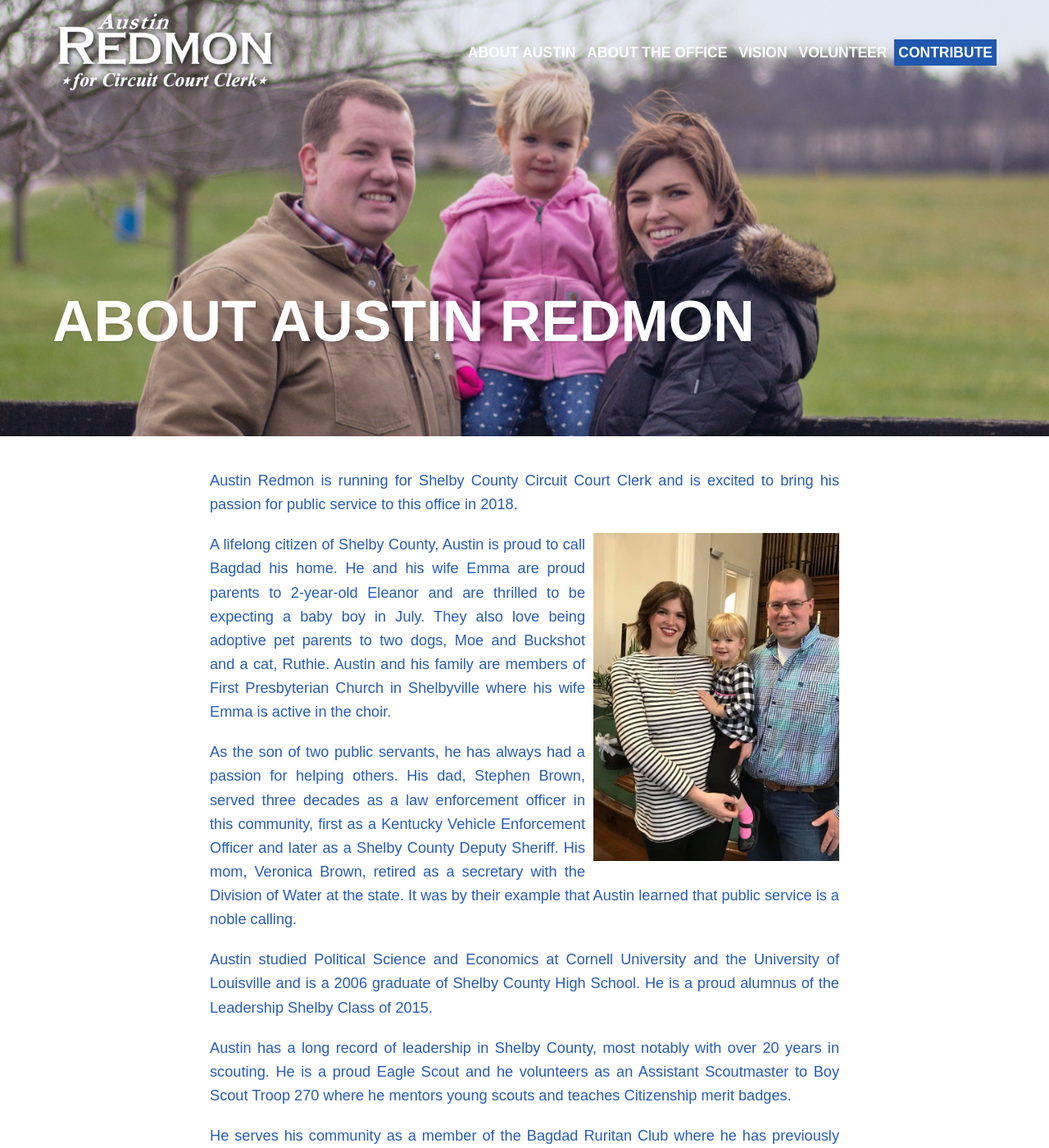
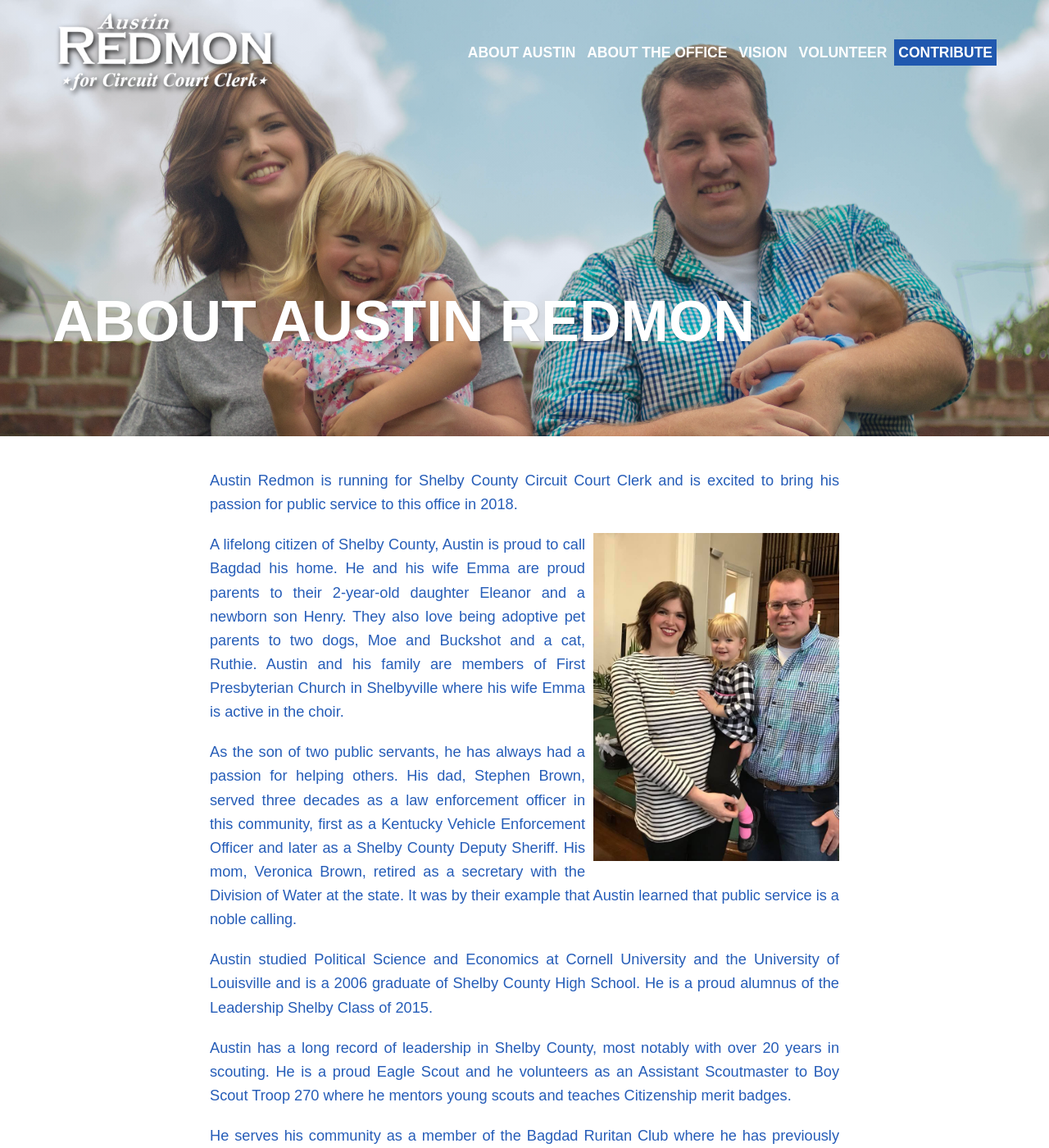
Before and after one commit to claytonbrown1/austinredmon.github.io, a Jekyll site: the page built from aboutaustin.html, in a window 1280 px wide and 1400 px high. Shown: the whole window at 82% size. Built offline with Jekyll 4.4.1, drawn with Linux system fonts in a browser that asks for light colours; nearby versions of some CDN libraries.

Commit message:
updates photos, home page and about bio's

```diff
--- a/aboutaustin.html
+++ b/aboutaustin.html
@@ -9,7 +9,7 @@ title: About Austin - Austin Redmon for Circuit Court Clerk
 <div id="bio-text">
   <p>Austin Redmon is running for Shelby County Circuit Court Clerk and is excited to bring his passion for public service to this office in 2018.</p>
   <img id="bio-img-1" src="/assets/img/redmonfamily2.jpg" alt="">
-  <p>A lifelong citizen of Shelby County, Austin is proud to call Bagdad his home. He and his wife Emma are proud parents to 2-year-old Eleanor and are thrilled to be expecting a baby boy in July. They also love being adoptive pet parents to two dogs, Moe and Buckshot and a cat, Ruthie.  Austin and his family are members of First Presbyterian Church in Shelbyville where his wife Emma is active in the choir.</p>
+  <p>A lifelong citizen of Shelby County, Austin is proud to call Bagdad his home. He and his wife Emma are proud parents to their 2-year-old daughter Eleanor and a newborn son Henry. They also love being adoptive pet parents to two dogs, Moe and Buckshot and a cat, Ruthie.  Austin and his family are members of First Presbyterian Church in Shelbyville where his wife Emma is active in the choir.</p>
   <p>As the son of two public servants, he has always had a passion for helping others.  His dad, Stephen Brown, served three decades as a law enforcement officer in this community, first as a Kentucky Vehicle Enforcement Officer and later as a Shelby County Deputy Sheriff.  His mom, Veronica Brown, retired as a secretary with the Division of Water at the state.  It was by their example that Austin learned that public service is a noble calling.</p>
   <p>Austin studied Political Science and Economics at Cornell University and the University of Louisville and is a 2006 graduate of Shelby County High School. He is a proud alumnus of the Leadership Shelby Class of 2015.</p>
   <p>Austin has a long record of leadership in Shelby County, most notably with over 20 years in scouting.  He is a proud Eagle Scout and he volunteers as an Assistant Scoutmaster to Boy Scout Troop 270 where he mentors young scouts and teaches Citizenship merit badges.</p>
--- a/assets/css/2-modules/aboutaustin.sass
+++ b/assets/css/2-modules/aboutaustin.sass
@@ -1,5 +1,5 @@
 .hero-image.bio-image
-  +background-image(linear-gradient(rgba($secondary-blue, 0.1), rgba($secondary-blue, 0.1)), url(/assets/img/redmonfamily.jpg))
+  +background-image(linear-gradient(rgba($secondary-blue, 0.1), rgba($secondary-blue, 0.1)), url(/assets/img/redmonfamily4.jpg))
   background-position: 0 30%
 
   +media($tablet)
--- a/assets/css/main.css
+++ b/assets/css/main.css
@@ -1061,8 +1061,8 @@ footer {
       border-right: 1px solid white; } }
 
 .hero-image.bio-image {
-  background-image: -webkit-linear-gradient(rgba(38, 93, 184, 0.1), rgba(38, 93, 184, 0.1)), url(/assets/img/redmonfamily.jpg);
-  background-image: linear-gradient(rgba(38, 93, 184, 0.1), rgba(38, 93, 184, 0.1)), url(/assets/img/redmonfamily.jpg);
+  background-image: -webkit-linear-gradient(rgba(38, 93, 184, 0.1), rgba(38, 93, 184, 0.1)), url(/assets/img/redmonfamily4.jpg);
+  background-image: linear-gradient(rgba(38, 93, 184, 0.1), rgba(38, 93, 184, 0.1)), url(/assets/img/redmonfamily4.jpg);
   background-position: 0 30%; }
   @media screen and (min-width: 601px) and (max-width: 1067px) {
     .hero-image.bio-image {
```
Also changed, not shown: index.html (+4 -4 lines), assets/img/redmonfamily3.jpg (added), assets/img/redmonfamily4.jpg (added), 5 other files.
